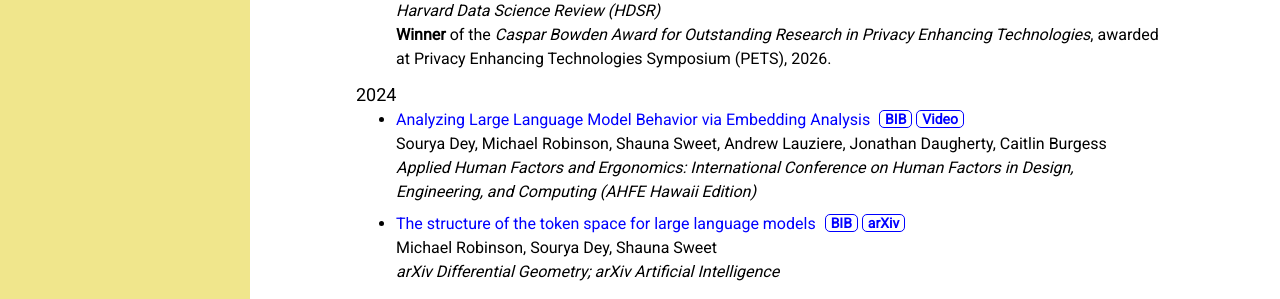
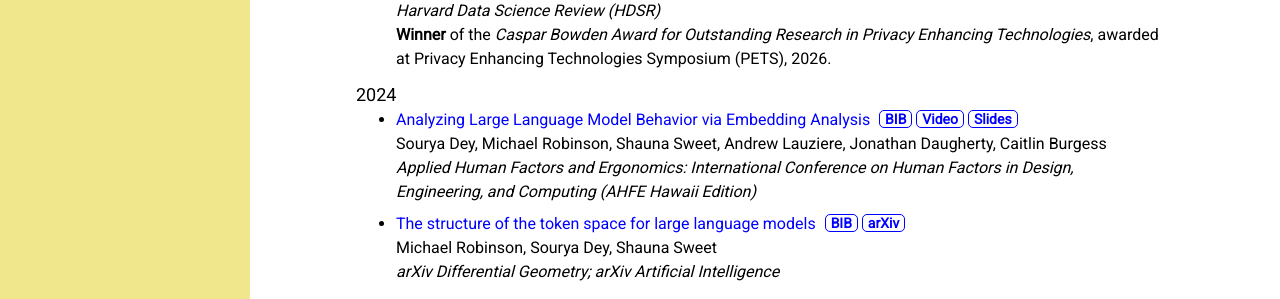
Before and after one commit to souryadey/souryadey.github.io, a Jekyll site: the page built from research/index.html, in a window 1280 px wide and 900 px high. Shown: the part 420-719 px from the top of the window. Built offline with Jekyll 4.4.1, drawn with Linux system fonts in a browser that asks for light colours.

Commit message:
add slides and video for AHFE 2024
old video link is broken

```diff
--- a/research/index.html
+++ b/research/index.html
@@ -54,7 +54,8 @@ h5 {
 			<li>
     			<a class="inlink" href="https://openaccess.cms-conferences.org/publications/book/978-1-964867-35-9/article/978-1-964867-35-9_162" target="_blank">Analyzing Large Language Model Behavior via Embedding Analysis</a>
 				<a class="pub" href="/research/bibs/AHFE2024.bib">BIB</a>
-				<a class="pub" href="https://video.ibm.com/playlist/684515/video/134097490" target="_blank">Video</a><br>
+				<a class="pub" href="/research/material/SouryaDey_AHFE2024_Video" target="_blank">Video</a>
+				<a class="pub" href="/research/material/SouryaDey_AHFE2024_Presentation.pdf" target="_blank">Slides</a><br>
     			Sourya Dey, Michael Robinson, Shauna Sweet, Andrew Lauziere, Jonathan Daugherty, Caitlin Burgess<br>
     			<i>Applied Human Factors and Ergonomics: International Conference on Human Factors in Design, Engineering, and Computing (AHFE Hawaii Edition)</i>
     		</li>
```
Also changed, not shown: 2 other files.
